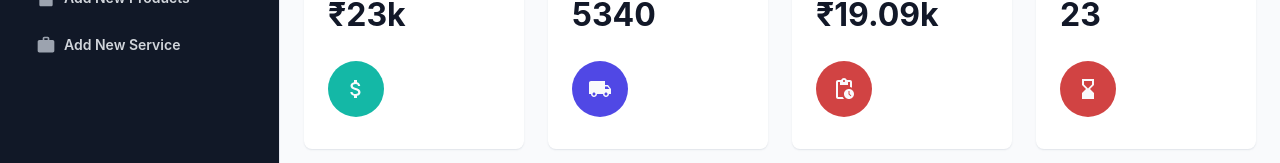
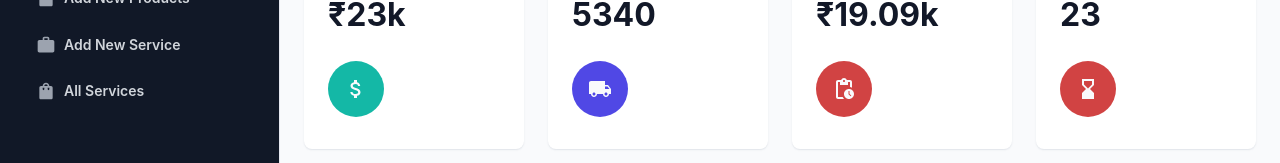
Before and after one commit to Anas-S-Shaikh/malba, a React (Create React App) app: page / in a window 1280 px wide. Shown: the part 213-376 px from the top of the page. Built offline with nearby package versions, Linux system fonts and the light colour scheme.

Commit message:
New route for All services

```diff
--- /dev/null
+++ b/src/Pages/Services/AllServices.js
@@ -0,0 +1,16 @@
+import { Container, Typography } from "@mui/material";
+import React from "react";
+
+const AllProducts = () => {
+  return (
+    <>
+      <Container maxWidth={false}>
+        <Typography sx={{ m: 1 }} variant="h4">
+          All Services
+        </Typography>
+      </Container>
+    </>
+  );
+};
+
+export default AllProducts;
--- a/src/routes.js
+++ b/src/routes.js
@@ -2,7 +2,8 @@ import { DashboardCustomize, ShoppingBag } from "@mui/icons-material";
 import AddProduct from "./Pages/Products/AddProduct";
 import Dashboard from "./Pages/Dashboard/Dashboard";
 import WorkIcon from "@mui/icons-material/Work";
-import AddService from "./Pages/AddService";
+import AddService from "./Pages/Services/AddService";
+import AllServices from "./Pages/Services/AllServices";
 import AllProducts from "./Pages/Products/AllProducts";
 
 export const routes = [
@@ -30,4 +31,10 @@ export const routes = [
     title: "Add New Service",
     component: <AddService />,
   },
+  {
+    href: "/all-services",
+    icon: <ShoppingBag fontSize="small" />,
+    title: "All Services",
+    component: <AllServices />,
+  },
 ];
```
